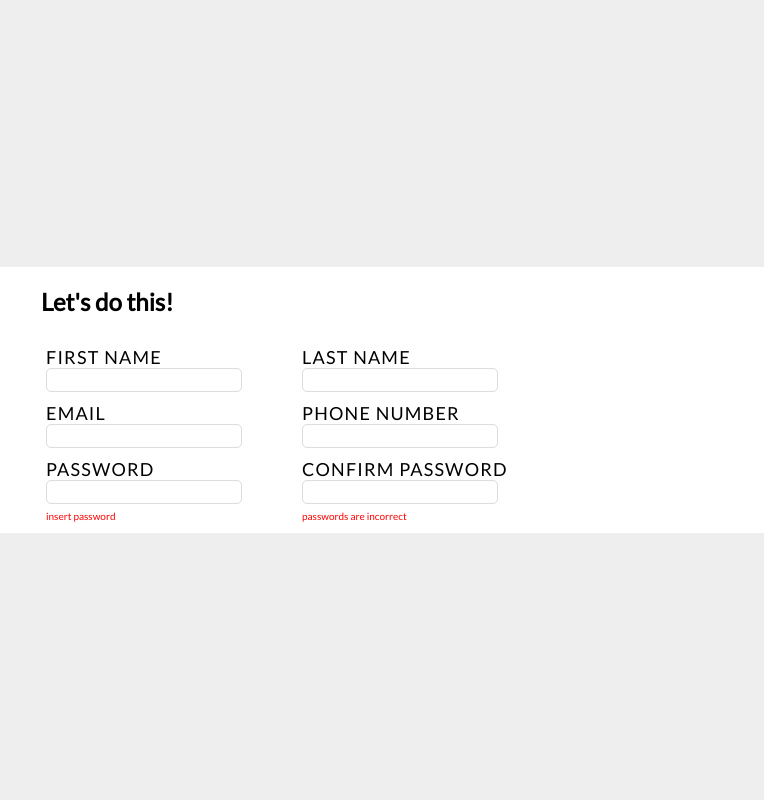
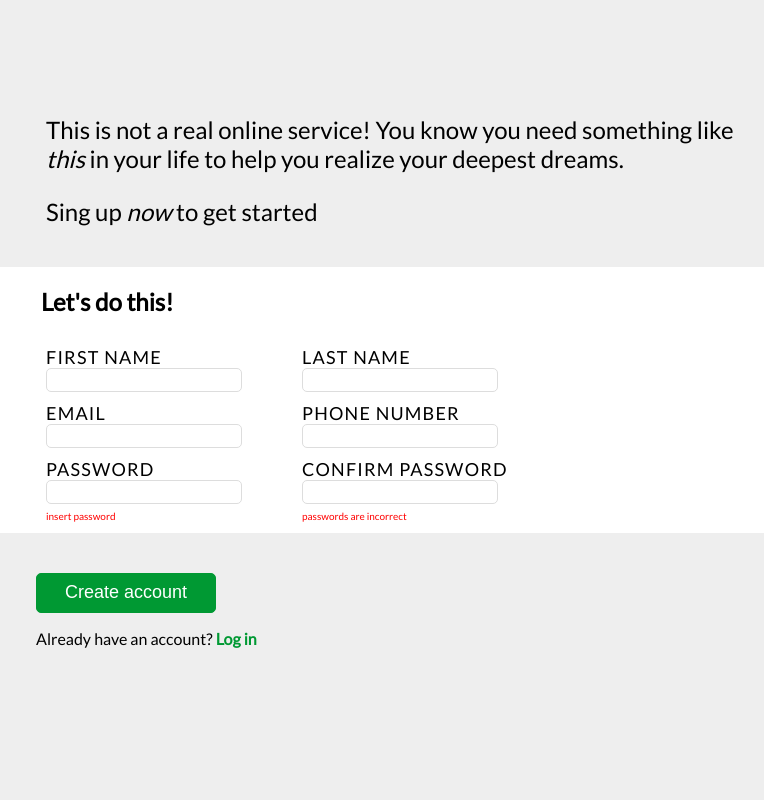
Before and after one commit to PolishChowChow/sing-up-form, a plain HTML site: page index.html in a window 1280 px wide. Shown: the full height of the page, 516-1280 px from the left. Drawn offline with Linux system fonts and the light colour scheme.

Commit message:
this is my final version of page, i add some text to block right and give button

```diff
--- a/index.html
+++ b/index.html
@@ -18,7 +18,9 @@
     </aside>
     <main>
         <section class="first">
-
+            <p>This is not a real online service! You know you need something like <i>this</i> in your life
+            to help you realize your deepest dreams.</p>
+            <p>Sing up <i> now </i> to get started</pS>
         </section>
         <section class="second">
             <h1>Let's do this!</h1>
@@ -58,7 +60,10 @@
             </form>
         </section>
         <section class="third">
-
+            <button>
+                Create account
+            </button>
+            <p>Already have an account? <a href="#login">Log in</a></p>
         </section>
     </main>
     <script src="validation.js"></script>
--- a/styles.css
+++ b/styles.css
@@ -33,10 +33,21 @@ main{
     flex: 3;
     display: flex;
     flex-direction: column;
+    position: relative;
+    z-index: 2;
+    box-shadow: 10px 5px 5px black;
 }
 main .first{
     flex: 11;
     background-color: #EEE;
+}
+main .first p{
+    margin-left: 50px;
+    font-size: 24px;
+}
+
+main .first p:first-child{
+    margin-top: 15%;
 }
 main .second{
     flex: 10;
@@ -83,6 +94,31 @@ main .third{
     flex: 11;
     background-color: #EEE;
 }
+main .third button{
+    width: 180px;
+    height: 40px;
+    margin: 40px;
+    margin-bottom: 0;
+    background-color: #009933;
+    color: white;
+    font-size: 18px;
+    border: 1px solid #009933;
+    border-radius: 5px;
+    transition: ease-in-out 0.3s;
+}
+main .third button:hover{
+    background-color: white;
+    color: #009933;
+}
+main .third p {
+    margin-left: 40px;
+}
+main .third p a:any-link {
+    text-decoration: none;
+    font-weight: bold;
+    color: #009933;
+}
+
 span{
     margin-top: 0;
     font-size: 10px;
```
